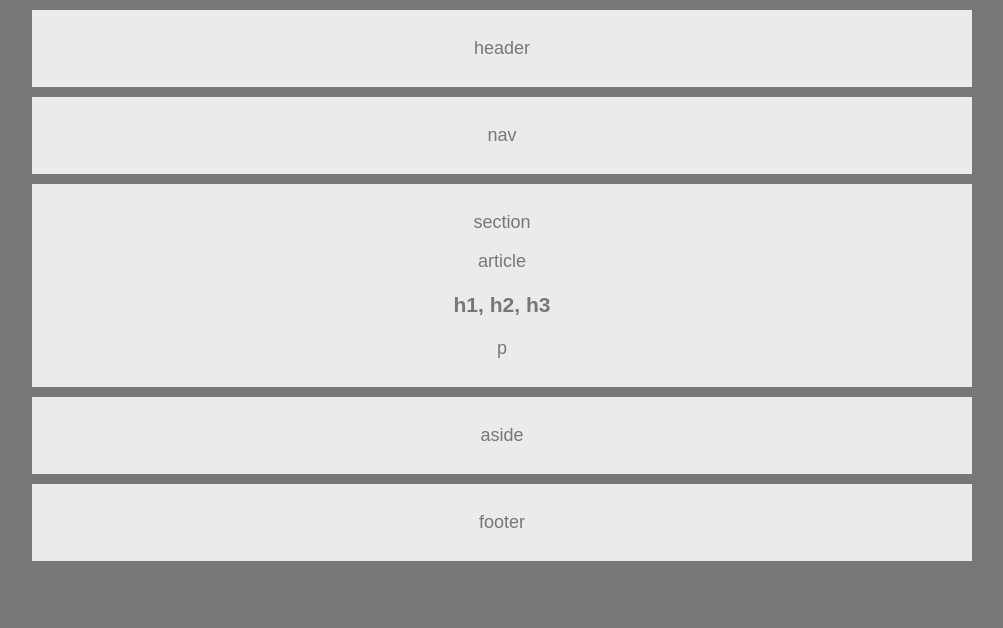
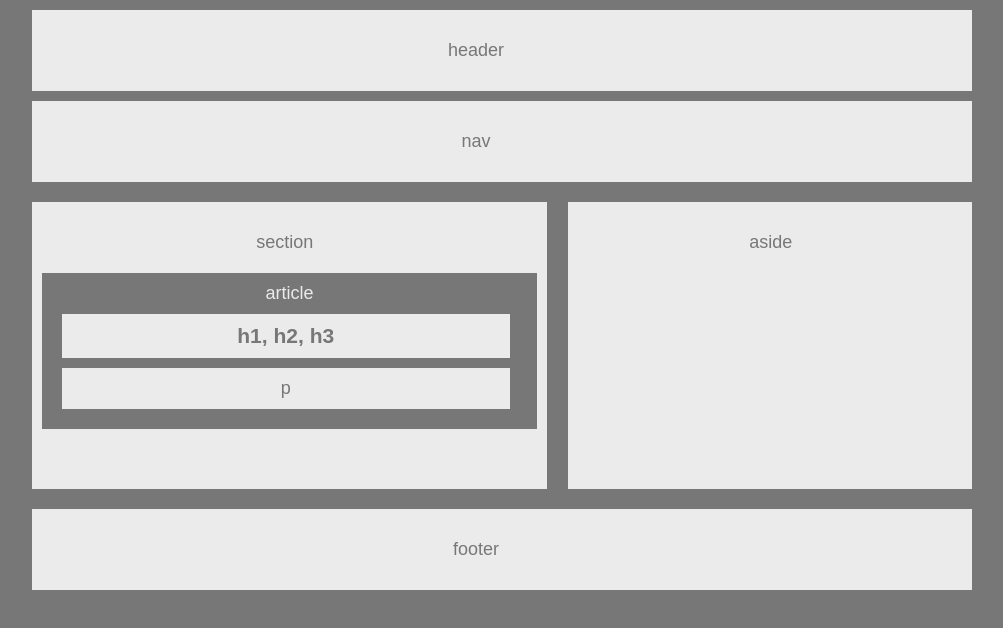
Before and after one commit to kamueller2/HW-Wireframe, a plain HTML site: page index.html in a window 1280 px wide. Shown: the whole page, without its empty margins (138-1141 px from the left). Drawn offline with Linux system fonts and the light colour scheme.

Commit message:
updated section and aside layout

```diff
--- a/style.css
+++ b/style.css
@@ -18,3 +18,39 @@ footer {
     text-align: center;
     background: #ebebeb;
 }
+
+section {
+    display: block;
+    float: left;
+    width: 495px;
+    height: 267px;
+    overflow: hidden;
+}
+
+article {
+    padding: 10px;
+    color: #ebebeb;
+    background: #777777;
+}
+
+aside {
+    display: block;
+    float: right;
+    width: 40%;
+    height: 267px;
+    overflow: hidden;
+}
+
+.no-float {
+    clear: both;
+}
+
+h1,
+p {
+    width: 90%;
+    padding: 10px;
+    margin: 10px;
+    color: #777777;
+    text-align: center;
+    background: #ebebeb;
+}
```
